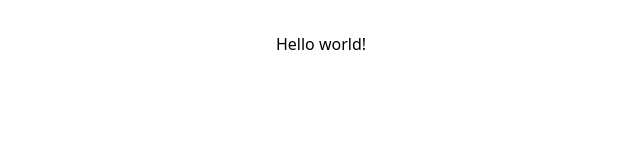
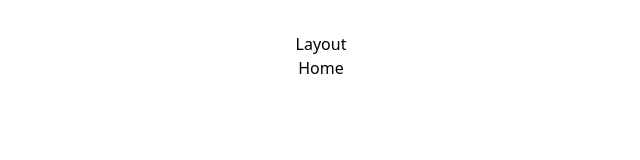
Before and after one commit to BetoC2/bake-dash, a React (Vite) app: page / in a window 1280 px wide. Shown: the top 160 px of the page, without its empty margins (319-959 px from the left). Built offline with nearby package versions, Linux system fonts and the light colour scheme.

Commit message:
react-router-dom configuration, DashboardLayout creation at components + views creation

```diff
--- a/package.json
+++ b/package.json
@@ -11,7 +11,9 @@
   },
   "dependencies": {
     "react": "^18.2.0",
-    "react-dom": "^18.2.0"
+    "react-dom": "^18.2.0",
+    "react-icons": "^4.11.0",
+    "react-router-dom": "^6.18.0"
   },
   "devDependencies": {
     "@types/react": "^18.2.15",
--- a/src/App.jsx
+++ b/src/App.jsx
@@ -1,12 +1,32 @@
 import { useState } from 'react'
-import reactLogo from './assets/react.svg'
-import viteLogo from '/vite.svg'
 import './App.css'
+import { BrowserRouter, Routes, Route } from "react-router-dom";
+import{
+  Home
+  // NotFound,
+  // Portfolio,
+  // AboutUs,
+  // LandingPages,
+  // WebApp,
+  // Ecommerce
+}from "./views"
 
-export default function App() {
+function App() {
+  const [count, setCount] = useState(0)
+
   return (
-    <h1 className="text-3xl font-bold underline">
-      Hello world!
-    </h1>
-  )
+    <BrowserRouter>
+    <Routes>
+      <Route path="/" element={<Home />} />
+      {/* <Route path="/Portafolio" element={<Portfolio />} />
+      <Route path="/AboutUs" element={<AboutUs />} />
+      <Route path="/LandingPages" element={<LandingPages />} />
+      <Route path="/WebApp" element={<WebApp />} />
+      <Route path="/Ecommerce" element={< Ecommerce/>} />
+      <Route path="*" element={<NotFound />} /> */}
+    </Routes>
+    </BrowserRouter>
+  );
 }
+
+export default App
--- /dev/null
+++ b/src/components/DashboardLayout.jsx
@@ -0,0 +1,40 @@
+import React, { useState, useEffect } from "react";
+// import "./styles/layout.scss";
+import { HiMenuAlt2 } from "react-icons/hi";
+
+function DashboardLayout({ children }) {
+  // const [isMobile, setIsMobile] = useState(false);
+  // const [isMenuOpen, setIsMenuOpen] = useState(false);
+
+  // useEffect(() => {
+  //   const handleResize = () => {
+  //     setIsMobile(window.innerWidth <= 1000);
+  //   };
+
+  //   window.addEventListener("resize", handleResize);
+  //   handleResize();
+
+  //   return () => {
+  //     window.removeEventListener("resize", handleResize);
+  //   };
+  // }, []);
+
+  // const toggleMenu = () => {
+  //   setIsMenuOpen(!isMenuOpen);
+  // };
+
+  // const mobileMenuClasses = `mobile-menu fixed top-0 left-0 right-0 bottom-0 flex justify-center items-center transition-opacity duration-300 ${
+  //   isMenuOpen ? "opacity-100" : "opacity-0 pointer-events-none"
+  // }`;
+
+  return (
+    <div className="layout-content">
+      <h1>Layout</h1>
+      <main>{children}</main>
+
+      <footer>{/* Contenido del pie de página si es necesario */}</footer>
+    </div>
+  );
+}
+
+export default DashboardLayout;
--- /dev/null
+++ b/src/components/index.js
@@ -0,0 +1 @@
+export { default as DashboardLayout } from "./DashboardLayout";
--- /dev/null
+++ b/src/views/Home.jsx
@@ -0,0 +1,13 @@
+import React from "react";
+import { DashboardLayout } from "../components";
+
+
+function Home() {
+  return (
+    <DashboardLayout>
+       <h1>Home</h1>
+    </DashboardLayout>
+  );
+}
+
+export default Home;
--- /dev/null
+++ b/src/views/index.js
@@ -0,0 +1 @@
+export { default as Home } from "./Home";
```
Also changed, not shown: 1 other file (tests, documents, lock files or other folders).
